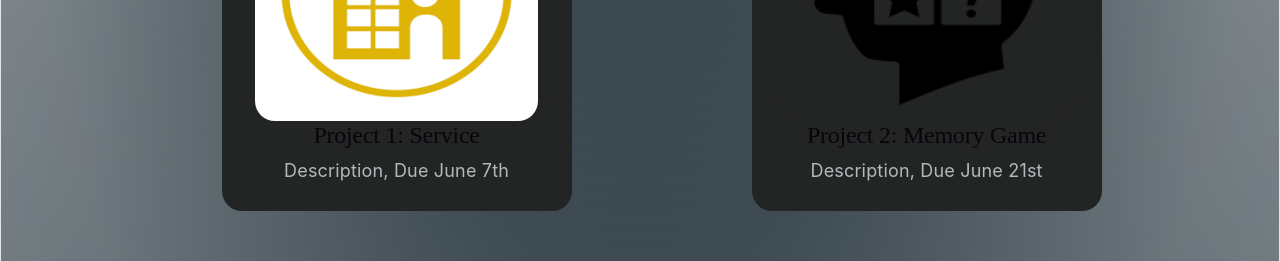
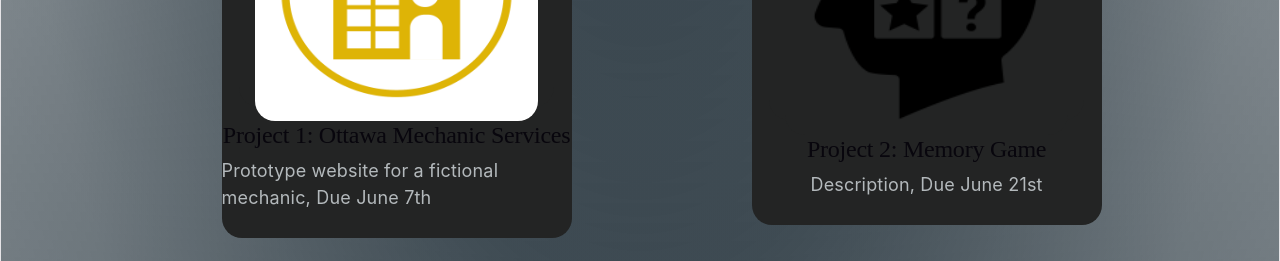
Before and after one commit to SamuelLeoneGanado/UI-UX-Portfolio, a React app in the folder Portfolio/: page / in a window 1280 px wide. Shown: the part 2320-2581 px from the top of the page. Built offline with nearby package versions, Linux system fonts and the light colour scheme; the HTML template or start-up script is replaced by a standard one.

Commit message:
Added project 1

```diff
--- a/Portfolio/src/components/ProjectLink.tsx
+++ b/Portfolio/src/components/ProjectLink.tsx
@@ -15,9 +15,14 @@ function ProjectLink({
   return (
     <section>
       <div className="ProjectBox">
-        <Link className="ProjectImage" to={link}>
+        <a
+          className="ProjectImage"
+          href={link}
+          target="_blank"
+          rel="noopener noreferrer"
+        >
           <img src={img} alt="Project Image" className="ProjectImage" />
-        </Link>
+        </a>
         <h2>{title}</h2>
         <p>{text}</p>
         <br></br>
--- a/Portfolio/src/components/Projects.tsx
+++ b/Portfolio/src/components/Projects.tsx
@@ -13,9 +13,9 @@ function Projects() {
       <div className="ProjectAlignment">
         <ProjectLink
           img={service}
-          title="Project 1: Service"
-          text="Description, Due June 7th"
-          link="/project1"
+          title="Project 1: Ottawa Mechanic Services"
+          text="Prototype website for a fictional mechanic, Due June 7th"
+          link="https://ottawamechanicservices.netlify.app/"
         />
         <ProjectLink
           img={memory}
```
